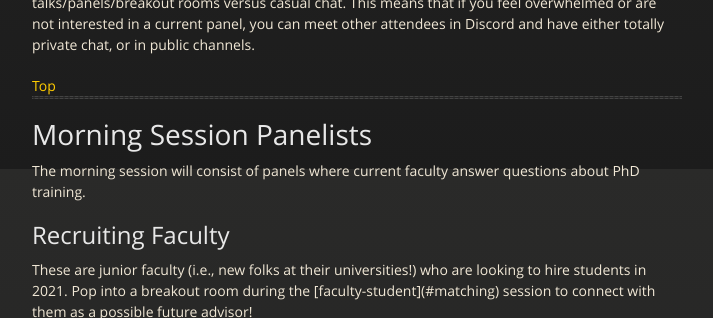
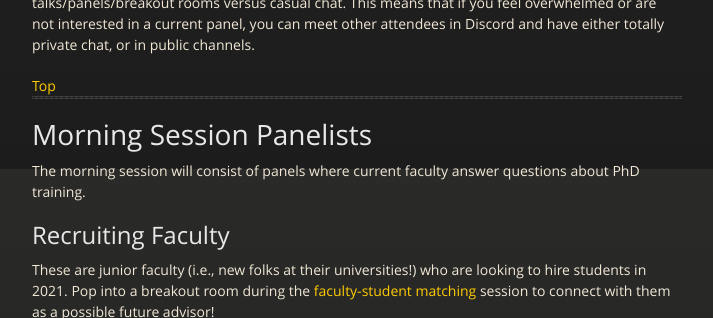
Before and after one commit to etosch/2020-phd-recruiting, a Jekyll site: the page built from index.html, in a window 1280 px wide and 900 px high, scrolled down 3431 px, cut to the strip 0-318 px from the top of the window. Shown: the whole strip, without its empty margins (283-996 px from the left). Built offline with Jekyll 4.4.1, drawn with Linux system fonts in a browser that asks for light colours; the repository's description, which GitHub fills in, is left out; some of the changed lines change nothing that is shown.

Commit message:
fixed a few errors #20

```diff
--- a/index.html
+++ b/index.html
@@ -161,7 +161,7 @@
 <p>The morning session will consist of panels where current faculty answer questions about PhD training.</p>
 
 <a name="recruiting"><h2>Recruiting Faculty</h2></a>
-<p>These are junior faculty (i.e., new folks at their universities!) who are looking to hire students in 2021. Pop into a breakout room during the [faculty-student](#matching) session to connect with them as a possible future advisor!</p>
+<p>These are junior faculty (i.e., new folks at their universities!) who are looking to hire students in 2021. Pop into a breakout room during the <a href="#matching">faculty-student matching</a> session to connect with them as a possible future advisor!</p>
 
 <table>
   <tr>
@@ -214,7 +214,7 @@
 
 <p>In parallel with our <a href="current-students">student panelists</a>, there will also be panelists who have had prior research experience in computing, but have chosen to go into industry, and panelists who have earned a PhD, and have chosen to follow a non-academic path. The former can provide a perspective on why graduate school might not be the right path. The latter can provide a perspective on the opportunities that a PhD in computing can open, that are not within academia.</p>
 
-<a href="graduated-cs-students"><h3>What if I decide a PhD isn't for me?</h3></a>
+<a name="graduated-cs-students"><h3>What if I decide a PhD isn't for me?</h3></a>
 Come chat with folks who had some computing research experience, either as undergraduates or Master's students, and decided that the PhD wasn't for them, for now.
 
 <table>
@@ -255,5 +255,5 @@
 <a href="#top">Top</a>
 <hr/>
 
-<h1>Acknowledgements</h1>
+<a name="acknowledgements"><h1>Acknowledgements</h1></a>
 This event was primary organized by <a href="https://uvm.edu/~etosch">Emma Tosch (University of Vermont)</a> and <a href="https://cs.gmu.edu/~johnsonb/">Brittany Johnson Matthews (George Mason University)</a>, with generous support from <a href="https://codepath.org/about">CodePath</a>. We also owe thanks to <a href="https://uvm.edu/~jnear">Joe Near</a> and <a href="">Emma Strubell</a> for early feedback and helping to recruit other faculty. Thanks to <a href="">Sara Kingsley</a> for feedback on the <a href="https://forms.gle/ve5dQKBGdgcoUqPo6">current CS PhD student salary survey</a>, and thanks to <a href="https://jjfoley.me/">John Foley</a>, for one or two thankless tasks.
```
